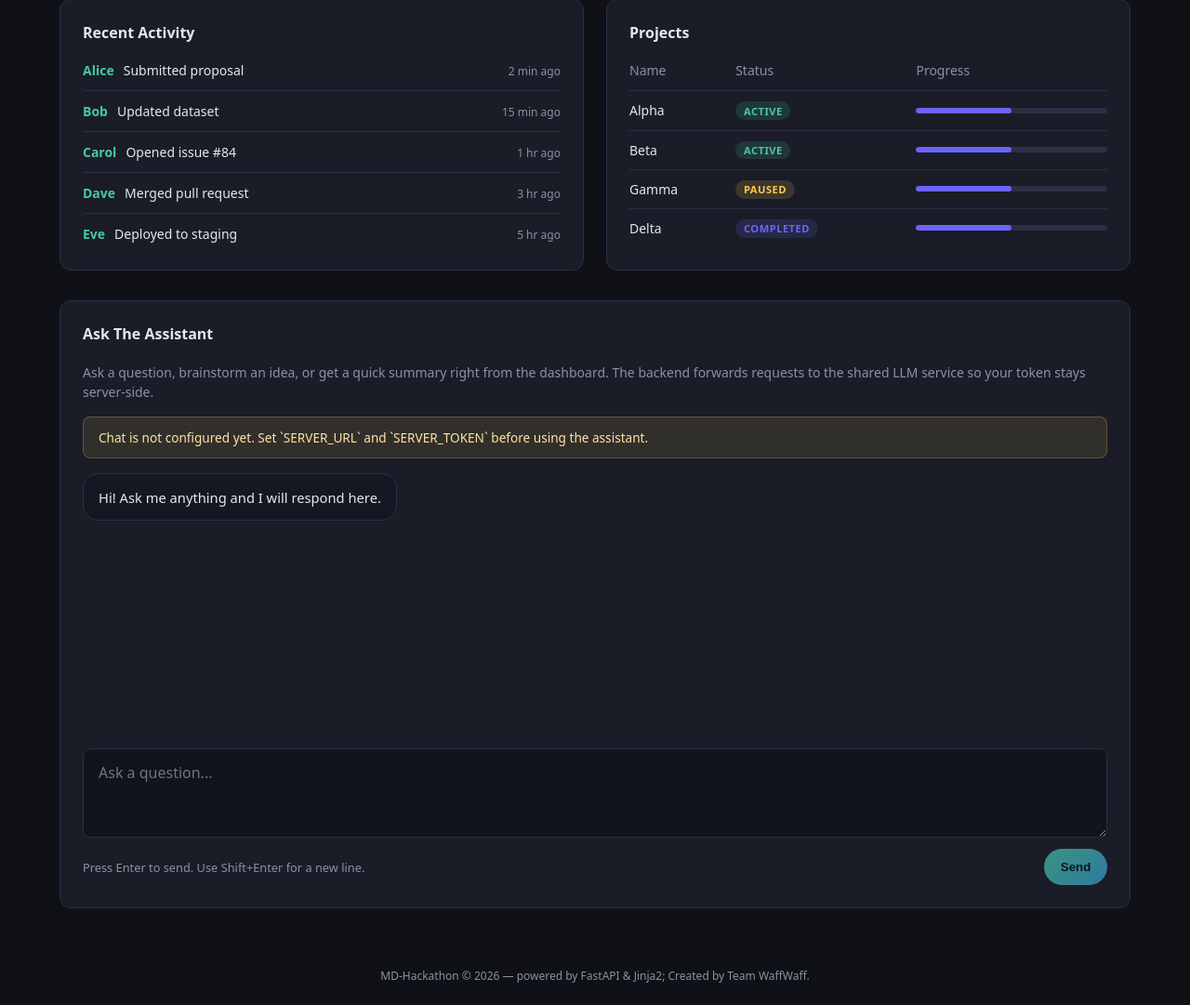
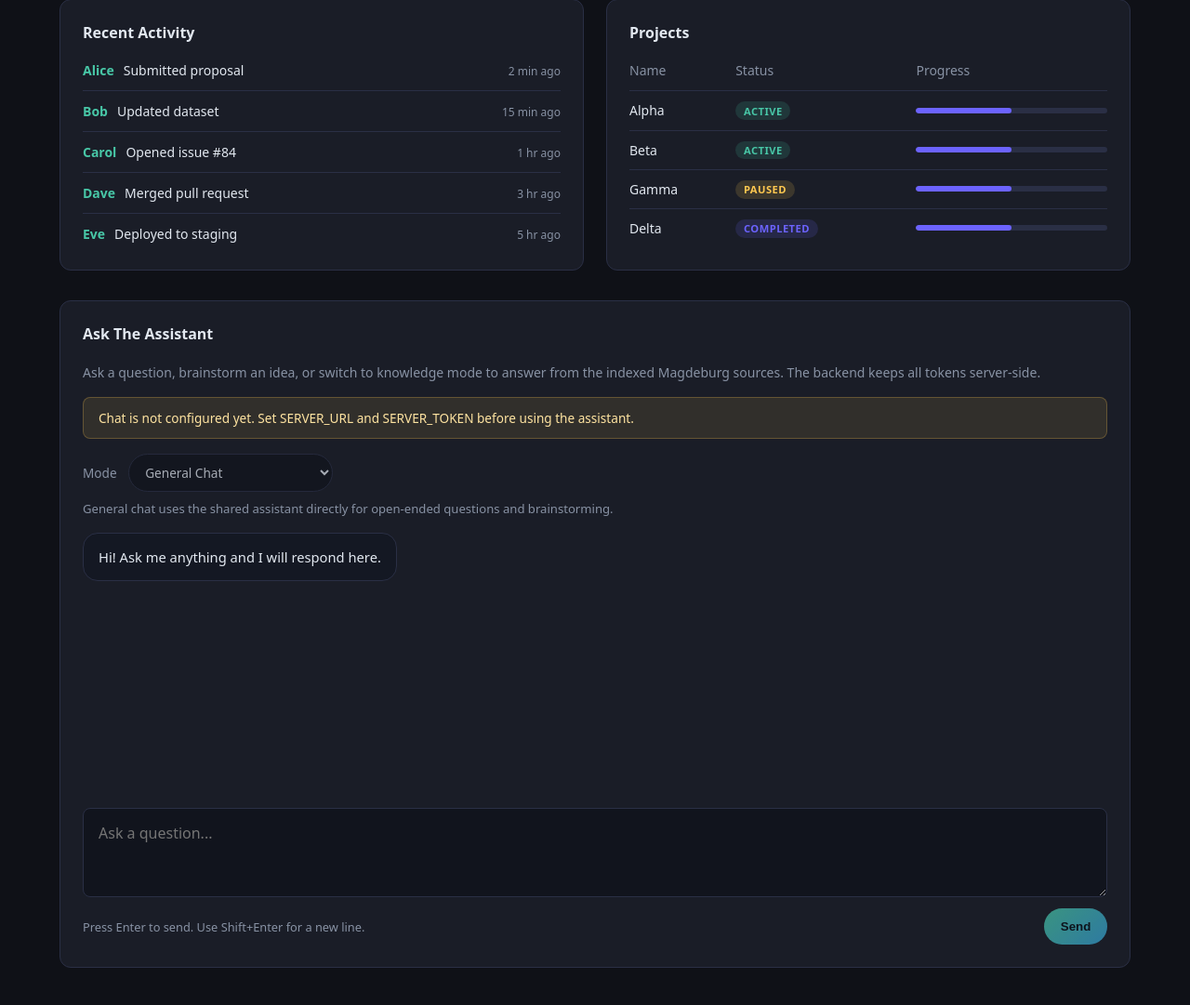
Before and after one commit to rohitidke/smart-city-hackathon-magdeburg, a FastAPI app: page / in a window 1280 px wide. Shown: the part 287-1368 px from the top of the page at 93% size. Run offline with FastAPI, Linux system fonts and the light colour scheme.

Commit message:
added rag to chatbot

```diff
--- a/app/main.py
+++ b/app/main.py
@@ -2,11 +2,15 @@ import asyncio
 import json
 import os
 from pathlib import Path
+from typing import Literal
 from urllib import error, request as urllib_request
 
 from fastapi import FastAPI, HTTPException, Request
 from fastapi.templating import Jinja2Templates
 from pydantic import BaseModel, Field
+
+from app.rag_query import answer as rag_answer
+from app.rag_query import rag_is_configured
 
 app = FastAPI(title="MD-Hackathon Dashboard")
 
@@ -47,6 +51,7 @@ class ChatMessage(BaseModel):
 
 class ChatRequest(BaseModel):
     messages: list[ChatMessage]
+    mode: Literal["chat", "rag"] = "chat"
 
 
 class ChatResponse(BaseModel):
@@ -111,9 +116,32 @@ def post_llm_chat(messages: list[dict[str, str]]) -> dict:
     return parsed
 
 
+def post_rag_chat(messages: list[dict[str, str]]) -> str:
+    user_prompt = next(
+        (message["content"] for message in reversed(messages) if message["role"] == "user"),
+        None,
+    )
+    if not user_prompt:
+        raise HTTPException(status_code=400, detail="No user message provided.")
+
+    try:
+        return rag_answer(user_prompt, history=messages)
+    except RuntimeError as exc:
+        raise HTTPException(status_code=503, detail=str(exc)) from exc
+    except Exception as exc:
+        raise HTTPException(
+            status_code=502,
+            detail=f"RAG backend request failed: {exc}",
+        ) from exc
+
+
 @app.get("/")
 async def dashboard(request: Request):
-    context = {**DUMMY_DATA, "llm_configured": llm_is_configured()}
+    context = {
+        **DUMMY_DATA,
+        "llm_configured": llm_is_configured(),
+        "rag_configured": rag_is_configured(),
+    }
     return templates.TemplateResponse(
         request=request,
         name="dashboard.html",
@@ -125,5 +153,9 @@ async def dashboard(request: Request):
 async def chat(payload: ChatRequest):
     # Keep the context short to match the platform's limited token window.
     messages = [message.model_dump() for message in payload.messages[-8:]]
+    if payload.mode == "rag":
+        response = await asyncio.to_thread(post_rag_chat, messages)
+        return ChatResponse(response=response)
+
     response = await asyncio.to_thread(post_llm_chat, messages)
     return ChatResponse(response=response["response"])
--- a/app/templates/dashboard.html
+++ b/app/templates/dashboard.html
@@ -196,6 +196,41 @@
       line-height: 1.5;
     }
 
+    .chat-toolbar {
+      display: grid;
+      gap: .6rem;
+    }
+
+    .chat-mode {
+      display: flex;
+      align-items: center;
+      gap: .75rem;
+      font-size: .85rem;
+      color: var(--muted);
+    }
+
+    .chat-mode select {
+      min-width: 220px;
+      border: 1px solid var(--border);
+      border-radius: 999px;
+      background: #11141d;
+      color: var(--text);
+      padding: .55rem .85rem;
+      font: inherit;
+    }
+
+    .chat-mode select:focus {
+      outline: none;
+      border-color: var(--accent);
+      box-shadow: 0 0 0 3px rgba(108,99,255,.18);
+    }
+
+    .chat-mode-copy {
+      color: var(--muted);
+      font-size: .82rem;
+      line-height: 1.45;
+    }
+
     .chat-status {
       padding: .75rem 1rem;
       border-radius: calc(var(--radius) - 4px);
@@ -374,10 +409,10 @@
 
     </div>
 
-    <section class="card chat-card" id="chatbot" data-chat-enabled="{{ 'true' if llm_configured else 'false' }}">
+    <section class="card chat-card" id="chatbot" data-chat-enabled="{{ 'true' if llm_configured else 'false' }}" data-rag-enabled="{{ 'true' if rag_configured else 'false' }}">
       <div>
         <h2>Ask The Assistant</h2>
-        <p class="chat-copy">Ask a question, brainstorm an idea, or get a quick summary right from the dashboard. The backend forwards requests to the shared LLM service so your token stays server-side.</p>
+        <p class="chat-copy">Ask a question, brainstorm an idea, or switch to knowledge mode to answer from the indexed Magdeburg sources. The backend keeps all tokens server-side.</p>
       </div>
 
       <div class="chat-status{% if not llm_configured %} warning{% endif %}" id="chat-status">
@@ -386,6 +421,19 @@
         {% else %}
         Chat is not configured yet. Set `SERVER_URL` and `SERVER_TOKEN` before using the assistant.
         {% endif %}
+      </div>
+
+      <div class="chat-toolbar">
+        <label class="chat-mode" for="chat-mode">
+          <span>Mode</span>
+          <select id="chat-mode" {% if not llm_configured %}disabled{% endif %}>
+            <option value="chat">General Chat</option>
+            <option value="rag" {% if not rag_configured %}disabled{% endif %}>Knowledge Base (RAG)</option>
+          </select>
+        </label>
+        <p class="chat-mode-copy" id="chat-mode-copy">
+          General chat uses the shared assistant directly. Knowledge mode retrieves relevant documents first, then answers from those sources.
+        </p>
       </div>
 
       <div class="chat-log" id="chat-log" aria-live="polite">
@@ -417,17 +465,31 @@
   <script>
     const chatRoot = document.getElementById("chatbot");
     const chatEnabled = chatRoot?.dataset.chatEnabled === "true";
+    const ragEnabled = chatRoot?.dataset.ragEnabled === "true";
     const chatForm = document.getElementById("chat-form");
     const chatInput = document.getElementById("chat-input");
     const chatLog = document.getElementById("chat-log");
+    const chatMode = document.getElementById("chat-mode");
+    const chatModeCopy = document.getElementById("chat-mode-copy");
     const chatStatus = document.getElementById("chat-status");
     const chatSubmit = document.getElementById("chat-submit");
-    const conversation = [
-      {
-        role: "system",
-        content: "You are a concise, helpful assistant. Answer the user's questions clearly."
-      }
-    ];
+    const conversations = {
+      chat: [
+        {
+          role: "system",
+          content: "You are a concise, helpful assistant. Answer the user's questions clearly."
+        }
+      ],
+      rag: []
+    };
+    const modeDescriptions = {
+      chat: "General chat uses the shared assistant directly for open-ended questions and brainstorming.",
+      rag: "Knowledge mode searches the indexed Magdeburg sources first and asks the assistant to answer from those results."
+    };
+    const modeGreetings = {
+      chat: "Hi! Ask me anything and I will respond here.",
+      rag: "Hi! Ask about the indexed Magdeburg sources and I will answer with retrieval-backed context."
+    };
 
     function addMessage(role, content) {
       const message = document.createElement("div");
@@ -438,29 +500,86 @@
       return message;
     }
 
+    function currentMode() {
+      return chatMode?.value === "rag" ? "rag" : "chat";
+    }
+
+    function isModeEnabled(mode) {
+      return mode === "rag" ? ragEnabled : chatEnabled;
+    }
+
+    function readyText(mode) {
+      if (mode === "rag") {
+        return "Knowledge mode is ready. I will search the indexed sources before answering.";
+      }
+      return "General chat is ready. Keep prompts concise because the shared model has a small context window.";
+    }
+
+    function unavailableText(mode) {
+      if (mode === "rag") {
+        return "Knowledge mode is not configured yet. Check the LLM, embedding, and Qdrant settings before using RAG.";
+      }
+      return "Chat is not configured yet. Set SERVER_URL and SERVER_TOKEN before using the assistant.";
+    }
+
+    function thinkingText(mode) {
+      return mode === "rag"
+        ? "Searching the knowledge base and drafting a grounded answer..."
+        : "Waiting for response...";
+    }
+
+    function renderConversation() {
+      const mode = currentMode();
+      const visibleMessages = conversations[mode].filter((message) => message.role !== "system");
+      chatLog.innerHTML = "";
+
+      if (visibleMessages.length === 0) {
+        addMessage("assistant", modeGreetings[mode]);
+        return;
+      }
+
+      for (const message of visibleMessages) {
+        addMessage(message.role, message.content);
+      }
+    }
+
+    function refreshStatus() {
+      const mode = currentMode();
+      const enabled = isModeEnabled(mode);
+      chatStatus.classList.toggle("warning", !enabled);
+      chatStatus.textContent = enabled ? readyText(mode) : unavailableText(mode);
+      chatModeCopy.textContent = modeDescriptions[mode];
+    }
+
     function setBusy(isBusy) {
-      chatSubmit.disabled = isBusy || !chatEnabled;
-      chatInput.disabled = isBusy || !chatEnabled;
-      chatSubmit.textContent = isBusy ? "Thinking..." : "Send";
+      const mode = currentMode();
+      const enabled = isModeEnabled(mode);
+      chatSubmit.disabled = isBusy || !enabled;
+      chatInput.disabled = isBusy || !enabled;
+      chatMode.disabled = isBusy || !chatEnabled;
+      chatSubmit.textContent = isBusy ? "Thinking..." : mode === "rag" ? "Ask With RAG" : "Send";
     }
 
     async function sendMessage() {
+      const mode = currentMode();
       const prompt = chatInput.value.trim();
-      if (!prompt || !chatEnabled) {
+      if (!prompt || !isModeEnabled(mode)) {
         return;
       }
 
+      const conversation = conversations[mode];
       conversation.push({ role: "user", content: prompt });
-      addMessage("user", prompt);
+      renderConversation();
       chatInput.value = "";
       setBusy(true);
-      chatStatus.textContent = "Waiting for response...";
+      chatStatus.classList.remove("warning");
+      chatStatus.textContent = thinkingText(mode);
 
       try {
         const response = await fetch("/api/chat", {
           method: "POST",
           headers: { "Content-Type": "application/json" },
-          body: JSON.stringify({ messages: conversation })
+          body: JSON.stringify({ messages: conversation, mode })
         });
 
         const data = await response.json();
@@ -469,10 +588,12 @@
         }
 
         conversation.push({ role: "assistant", content: data.response });
-        addMessage("assistant", data.response);
-        chatStatus.textContent = "Ready for the next question.";
+        renderConversation();
+        chatStatus.textContent = readyText(mode);
       } catch (error) {
         conversation.pop();
+        renderConversation();
+        chatStatus.classList.add("warning");
         chatStatus.textContent = error.message || "Something went wrong.";
       } finally {
         setBusy(false);
@@ -485,12 +606,23 @@
       await sendMessage();
     });
 
+    chatMode?.addEventListener("change", () => {
+      renderConversation();
+      refreshStatus();
+      setBusy(false);
+      chatInput.focus();
+    });
+
     chatInput?.addEventListener("keydown", async (event) => {
       if (event.key === "Enter" && !event.shiftKey) {
         event.preventDefault();
         await sendMessage();
       }
     });
+
+    renderConversation();
+    refreshStatus();
+    setBusy(false);
   </script>
 
 </body>
```
Also changed, not shown: app/rag_query.py (+35 -3 lines).
